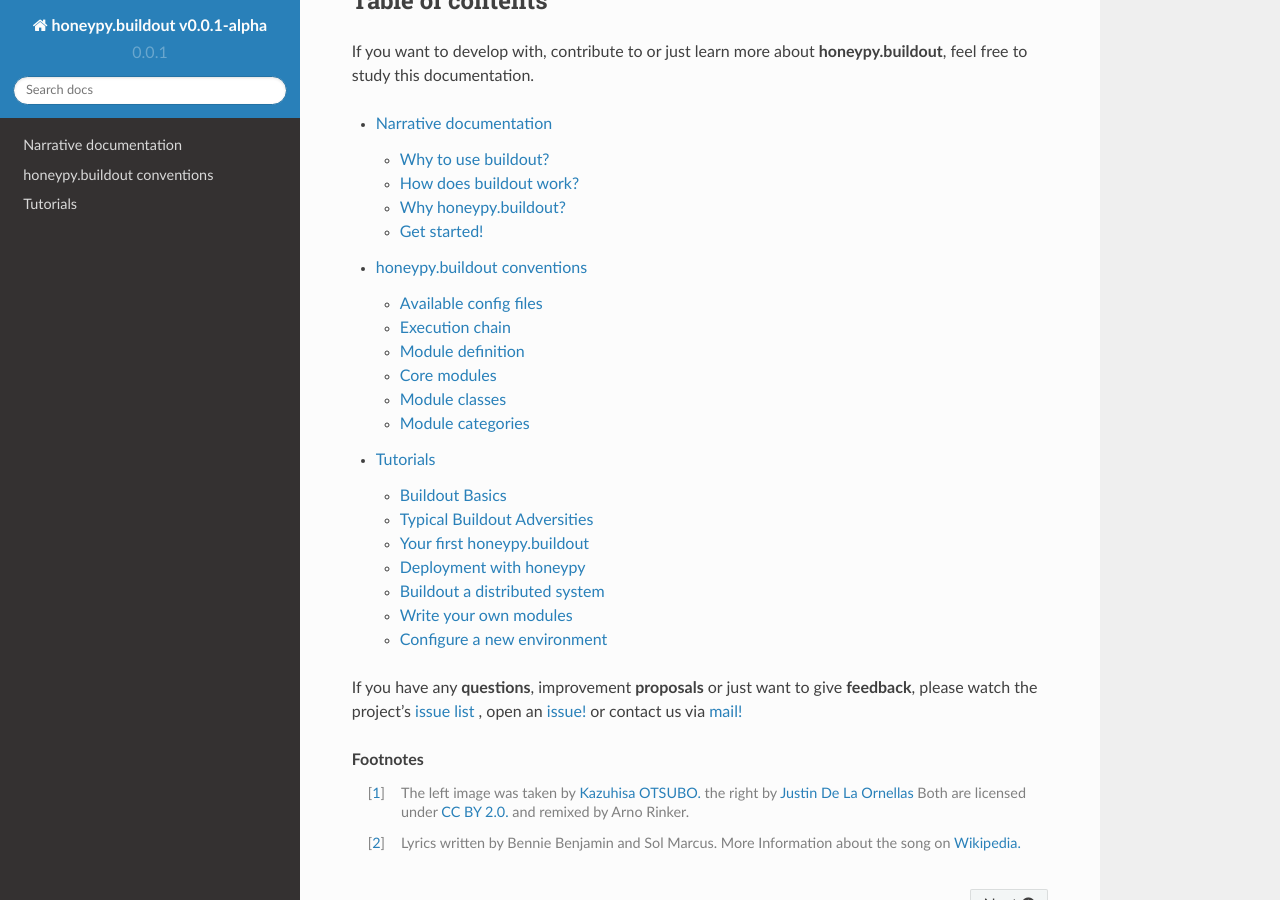
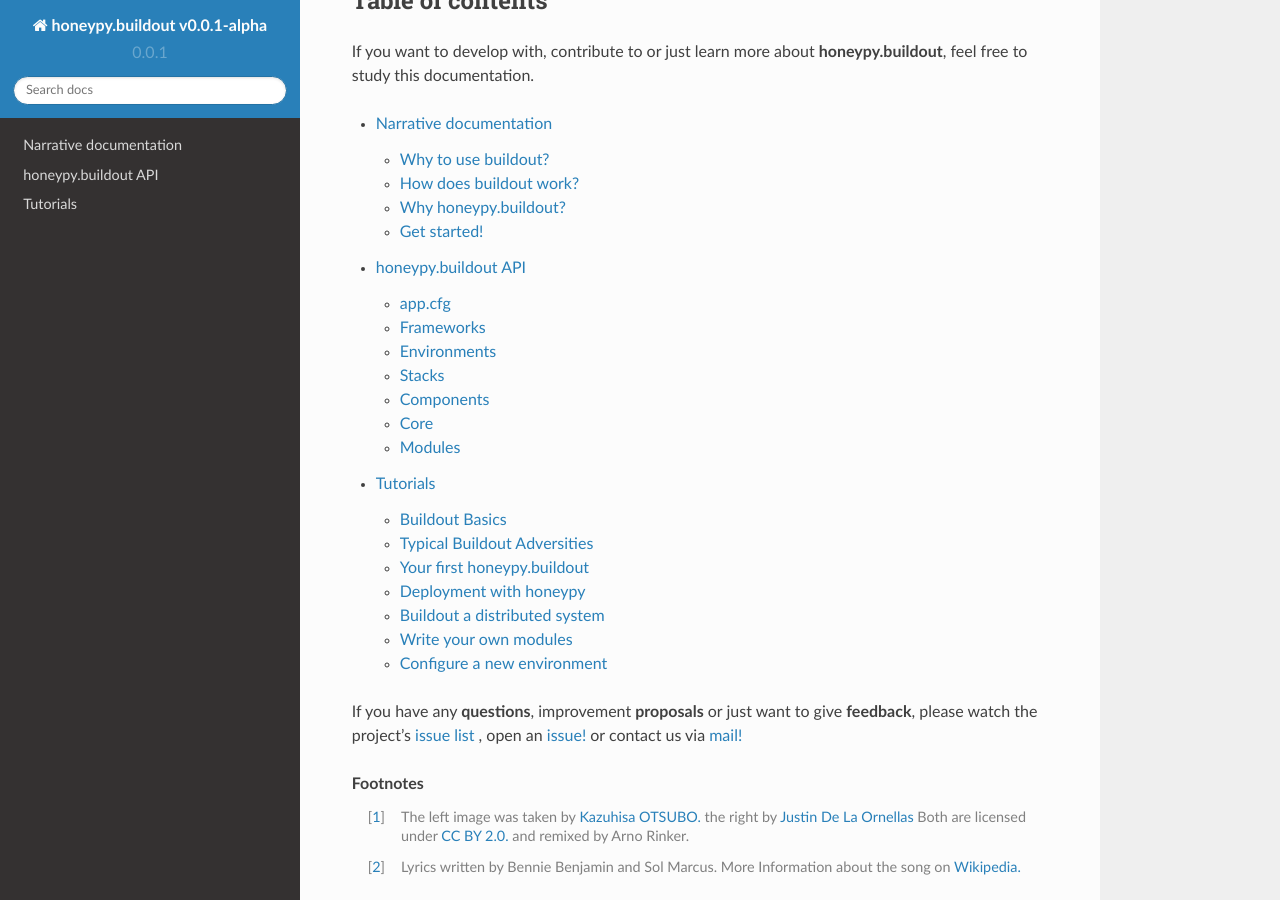
Before and after one commit to creimers/honeypy.buildout, a Sphinx documentation site: the page built from docs/index.rst, in a window 1280 px wide and 900 px high, scrolled down 1741 px. Built offline with Sphinx 7.4.7 and the Read the Docs theme 2.0.0, drawn with Linux system fonts in a browser that asks for light colours; some of the changed lines change nothing that is shown.

Commit message:
add API docs and fix environment egg from "=" to "+="

```diff
--- /dev/null
+++ b/docs/api.rst
@@ -0,0 +1,138 @@
+=============================
+honeypy.buildout API
+=============================
+
+
+
+------------------------------
+app.cfg
+------------------------------
+
+[TODO] Lorem ipsum si dolor amet consecetur...
+
+
+------------------------------
+Frameworks
+------------------------------
+
+Python application and web-application frameworks.
+
+Anatomy
+===============================
+
+[TODO] Lorem ipsum si dolor amet consecetur...
+
+
+Available Frameworks
+===============================
+
+* zope.cfg
+* plone.cfg
+* pyramid.cfg
+* ...
+
+
+------------------------------
+Environments
+------------------------------
+
+Hosting environments for the different scenarios in the software development and deployment process.
+
+Anatomy
+===============================
+
+[TODO] Lorem ipsum si dolor amet consecetur...
+
+
+Available Environments
+===============================
+
+* development.cfg
+* staging.cfg
+* production.cfg
+
+
+------------------------------
+Stacks
+------------------------------
+
+A stack is a combination of a framework and several components to bring the framework online.
+
+Anatomy
+===============================
+
+[TODO] Lorem ipsum si dolor amet consecetur...
+
+
+Available Stacks
+===============================
+
+* plone4.3_database-zodb.cfg
+* plone4.3_database-zodb_cache-varnish_webserver-apache.cfg
+* plone4.3_database-zeo_loadbalancer-nginx_cache-varnish_webserver-nginx.cfg
+* ...
+
+------------------------------
+Components
+------------------------------
+
+Server components like web server, proxies, databases, load balancers, caches etc., giving additional performance
+
+Anatomy
+===============================
+
+[TODO] Lorem ipsum si dolor amet consecetur...
+
+
+Available Components
+===============================
+
+* cache-varnish.cfg
+* database-mysql.cfg
+* database-postgres.cfg
+* database-zeo.cfg
+* database-zodb.cfg
+* loadbalancer-ngix.cfg
+* webserver-apache.cfg
+* webserver-nginx.cfg
+* ...
+
+------------------------------
+Core
+------------------------------
+
+Cross-sectional functions which are used in every configuration. These config files are vital for the functionality of honeypy.buildout and must be included in every honeypy.buildout environment.cfg.
+
+Anatomy
+===============================
+
+[TODO] Lorem ipsum si dolor amet consecetur...
+
+
+Core Modules
+===============================
+
+* base.cfg
+* dependencies.cfg
+* directories.cfg
+* egginstaller.cfg
+
+------------------------------
+Modules
+------------------------------
+
+Optional cross-sectional functions which are used in some configurations.
+
+Anatomy
+===============================
+
+[TODO] Lorem ipsum si dolor amet consecetur...
+
+
+Optional Modules
+===============================
+
+* debugging
+* documentation
+* testing
+* ...
--- a/docs/contract.rst
+++ /dev/null
@@ -1,166 +0,0 @@
-=============================
-honeypy.buildout conventions
-=============================
-
-This is a contract in the sense of a convention! It's a convetion *about* configuration
-not *over* configuration. It lives in a state of contradiction as long as this difference
-is unclear. Thus, to give clarification, the principles o this contract are:
-
-1. first
-2. second
-
-You are invited to freely use and follow this contract. You are pretty welcome
-to improve and evolve it by your contribution!
-
-We want to encourage you to join this contract when using buildout, because...
-
-* we want to design real scalable buildouts
-
-
-
-
-------------------------------
-Available config files
-------------------------------
-
-[TODO] Lorem ipsum si dolor amet consecetur...
-
-
-environment.cfg
-======================
-
-[TODO] Lorem ipsum si dolor amet consecetur...
-
-
-base.cfg
-======================
-
-[TODO] Lorem ipsum si dolor amet consecetur...
-
-
-module.cfg
-======================
-
-[TODO] Lorem ipsum si dolor amet consecetur...
-
-
-app.cfg
-======================
-
-[TODO] Lorem ipsum si dolor amet consecetur...
-
-
-------------------------------
-Execution chain
-------------------------------
-
-Everything in the right order
-==============================
-
-[TODO] Lorem ipsum si dolor amet consecetur...
-
-
-------------------------------
-Module definition
-------------------------------
-
-Not every config file is a module
-==================================
-
-[TODO] Lorem ipsum si dolor amet consecetur...
-
-
-
-------------------------------
-Core modules
-------------------------------
-
-[TODO] Lorem ipsum si dolor amet consecetur...
-
-
-environment.cfg
-======================
-
-[TODO] Lorem ipsum si dolor amet consecetur...
-
-
-os_dependeny_checker.cfg
-======================
-
-[TODO] Lorem ipsum si dolor amet consecetur...
-
-
-directories.cfg
-======================
-
-[TODO] Lorem ipsum si dolor amet consecetur...
-
-
-egg_installer.cfg
-======================
-
-[TODO] Lorem ipsum si dolor amet consecetur...
-
-
-testing.cfg
-======================
-
-[TODO] Lorem ipsum si dolor amet consecetur...
-
-
-------------------------------
-Module classes
-------------------------------
-
-
-installation boxes
-======================
-
-[TODO] Lorem ipsum si dolor amet consecetur...
-
-
-functional boxes
-======================
-
-[TODO] Lorem ipsum si dolor amet consecetur...
-
-
-switches
-======================
-
-[TODO] Lorem ipsum si dolor amet consecetur...
-
-
-patchbays
-======================
-
-[TODO] Lorem ipsum si dolor amet consecetur...
-
-
-------------------------------
-Module categories
-------------------------------
-
-
-installation boxes
-======================
-
-[TODO] Lorem ipsum si dolor amet consecetur...
-
-
-functional boxes
-======================
-
-[TODO] Lorem ipsum si dolor amet consecetur...
-
-
-switches
-======================
-
-[TODO] Lorem ipsum si dolor amet consecetur...
-
-
-patchbays
-======================
-
-[TODO] Lorem ipsum si dolor amet consecetur...
--- a/docs/index.rst
+++ b/docs/index.rst
@@ -90,7 +90,7 @@
    :maxdepth: 2
 
    narrative
-   contract
+   api
    tutorials
 
 If you have any **questions**, improvement **proposals** or just want to give **feedback**, please watch the project's `issue list <https://github.com/honeypy/honeypy.buildout/issues?milestone=&page=1&state=open>`_ , open an `issue! <https://github.com/honeypy/honeypy.buildout/issues/new>`_ or contact us via `mail! <contact@rilipa.com>`_
```
Also changed, not shown: buildout/modules/backup.cfg (added), 5 other files.
